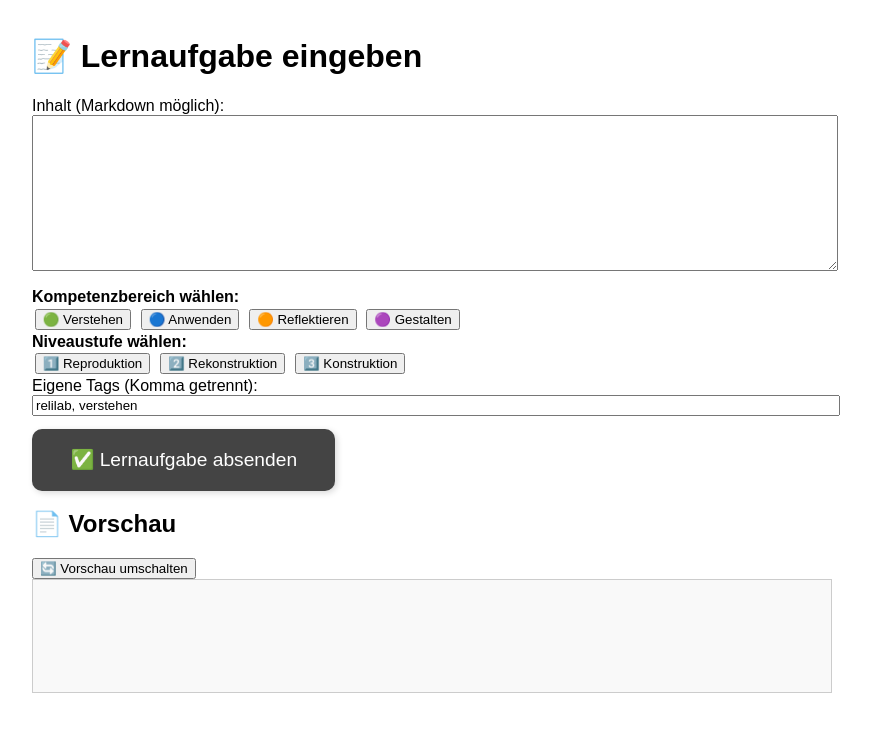
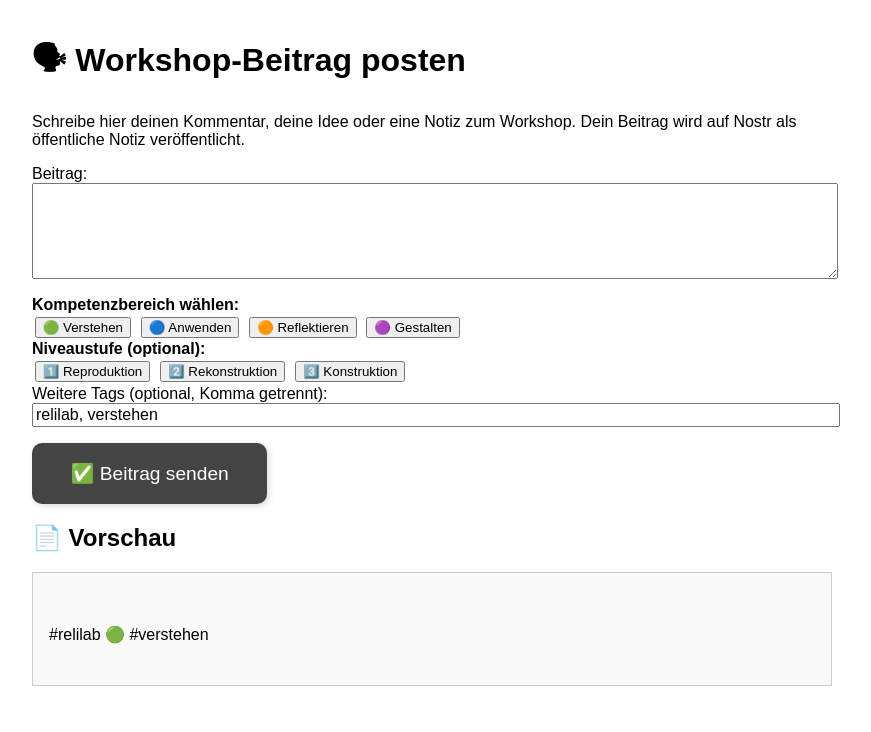
Before and after one commit to edufeed-org/ki-kompetenzen, a plain HTML site: page docs/index.html in a window 1280 px wide. Both pictures are taken after a click on the button "🟢 Verstehen". Shown: the whole page, without its empty margins (208-1079 px from the left). Drawn offline with nearby package versions, Linux system fonts and the light colour scheme.

Commit message:
feat: vereinfachtes Workshop-Formular mit Vorschau und Primal-Link zum relilab-Profil
💬 Neue Workshop-Eingabeseite: Beiträge posten als Nostr-Kind1-Notiz mit relilab-Profilvorschau

- Formular vereinfacht: Markdown entfernt, reine Texteingabe
- Vorschau zeigt formatierte Hashtags gemäß Kompetenz/Stufe
- Nach dem Absenden: Profilbild & Link zu relilab-Workshop-TN auf Primal.net
- Klarere Nutzerführung für erste Beteiligung über Nostr

```diff
--- a/docs/index.html
+++ b/docs/index.html
@@ -2,8 +2,7 @@
 <html lang="de">
 <head>
   <meta charset="UTF-8">
-  <title>Lernaufgabe erstellen</title>
-  <script src="https://cdn.jsdelivr.net/npm/marked/marked.min.js"></script>
+  <title>Workshop-Beitrag posten</title>
   <style>
     body {
       font-family: sans-serif;
@@ -14,6 +13,7 @@
     textarea, input {
       width: 100%;
       margin-bottom: 1em;
+      font-size: 1em;
     }
     .success { color: green; }
     .error { color: red; }
@@ -22,6 +22,7 @@
       padding: 1em;
       background: #f9f9f9;
       min-height: 5em;
+      white-space: pre-wrap;
     }
     .tag-buttons button {
       margin: 0.2em;
@@ -44,11 +45,12 @@
 </head>
 <body>
 
-  <h1>📝 Lernaufgabe eingeben</h1>
+  <h1>🗣 Workshop-Beitrag posten</h1>
+  <p>Schreibe hier deinen Kommentar, deine Idee oder eine Notiz zum Workshop. Dein Beitrag wird auf Nostr als öffentliche Notiz veröffentlicht.</p>
 
   <form id="taskForm">
-    <label>Inhalt (Markdown möglich):<br>
-      <textarea name="content" rows="10" required></textarea>
+    <label>Beitrag:<br>
+      <textarea name="content" rows="6" required></textarea>
     </label><br>
 
     <div class="tag-buttons">
@@ -57,21 +59,20 @@
       <button type="button" onclick="addTag('anwenden')">🔵 Anwenden</button>
       <button type="button" onclick="addTag('reflektieren')">🟠 Reflektieren</button>
       <button type="button" onclick="addTag('gestalten')">🟣 Gestalten</button>
-      <br><strong>Niveaustufe wählen:</strong><br>
+      <br><strong>Niveaustufe (optional):</strong><br>
       <button type="button" onclick="addTag('1️⃣', 'reproduktion')">1️⃣ Reproduktion</button>
       <button type="button" onclick="addTag('2️⃣', 'rekonstruktion')">2️⃣ Rekonstruktion</button>
       <button type="button" onclick="addTag('3️⃣', 'konstruktion')">3️⃣ Konstruktion</button>
     </div>
 
-    <label>Eigene Tags (Komma getrennt):<br>
+    <label>Weitere Tags (optional, Komma getrennt):<br>
       <input type="text" name="tags" value="relilab">
     </label><br>
 
-    <button type="submit">✅ Lernaufgabe absenden</button>
+    <button type="submit">✅ Beitrag senden</button>
   </form>
 
   <h2>📄 Vorschau</h2>
-  <button onclick="toggleRaw()">🔄 Vorschau umschalten</button>
   <div id="preview" class="preview"></div>
   <p id="result"></p>
 
@@ -79,12 +80,19 @@
     const form = document.getElementById('taskForm');
     const result = document.getElementById('result');
     const preview = document.getElementById('preview');
-    let rawMode = false;
 
-    function toggleRaw() {
-      rawMode = !rawMode;
-      updatePreview();
-    }
+    const kompetenzEmoji = {
+      "verstehen": "🟢",
+      "anwenden": "🔵",
+      "reflektieren": "🟠",
+      "gestalten": "🟣"
+    };
+
+    const stufenEmoji = {
+      "reproduktion": "1️⃣",
+      "rekonstruktion": "2️⃣",
+      "konstruktion": "3️⃣"
+    };
 
     function addTag(...tagsToAdd) {
       const tagInput = form.querySelector('[name="tags"]');
@@ -95,12 +103,56 @@
         }
       }
       tagInput.value = currentTags.join(', ');
+      updatePreview();
     }
 
     function updatePreview() {
       const data = new FormData(form);
-      const content = data.get("content");
-      preview[rawMode ? 'textContent' : 'innerHTML'] = rawMode ? content : marked.parse(content);
+      const content = data.get("content") || "";
+      const tagString = data.get("tags") || "";
+      const tagList = tagString.split(',').map(t => t.trim()).filter(Boolean);
+
+      const hashtags = [];
+      const used = new Set();
+
+      if (tagList.includes("relilab")) {
+        hashtags.push("#relilab");
+        used.add("relilab");
+      }
+
+      for (const k in kompetenzEmoji) {
+        if (tagList.includes(k)) {
+          hashtags.push(`${kompetenzEmoji[k]} #${k}`);
+          used.add(k);
+          break;
+        }
+      }
+
+      for (const s in stufenEmoji) {
+        if (tagList.includes(s)) {
+          const emoji = stufenEmoji[s];
+          if (tagList.includes(emoji)) {
+            hashtags.push(`#${s} ${emoji}`);
+            used.add(s);
+            used.add(emoji);
+          } else {
+            hashtags.push(`#${s}`);
+            used.add(s);
+          }
+          break;
+        }
+      }
+
+      for (const t of tagList) {
+        if (used.has(t)) continue;
+        if (/^[a-zA-Z0-9_äöüÄÖÜ]+$/.test(t)) {
+          hashtags.push(`#${t}`);
+        } else {
+          hashtags.push(t);
+        }
+      }
+
+      preview.textContent = content.trim() + "\n\n" + hashtags.join(" ");
     }
 
     form.addEventListener('input', updatePreview);
@@ -121,7 +173,13 @@
         });
 
         if (res.ok) {
-          result.textContent = '✅ Lernaufgabe erfolgreich übermittelt!';
+          result.innerHTML = `
+            ✅ Beitrag erfolgreich gesendet!<br><br>
+            <a href="https://primal.net/p/nprofile1qqswm0d4efjt7japeqfx77k09mffw0udn0xyduxad7sn4xgw5grkm4cdk2e0h" target="_blank" style="display:inline-flex; align-items:center; gap:0.5em; text-decoration:none; font-weight:bold; font-size:1.1em;">
+              <img src="https://r2.primal.net/cache/b/5e/a1/b5ea1a98582537806b9c2b1c27542b4fcdd3983e0c5c9d9a0664d12bba40098c.png" alt="relilab-TN" style="height: 2em; border-radius: 50%;">
+              relilab-Workshop-TN auf Primal ansehen
+            </a>
+          `;
           result.className = 'success';
           form.reset();
           updatePreview();
```
